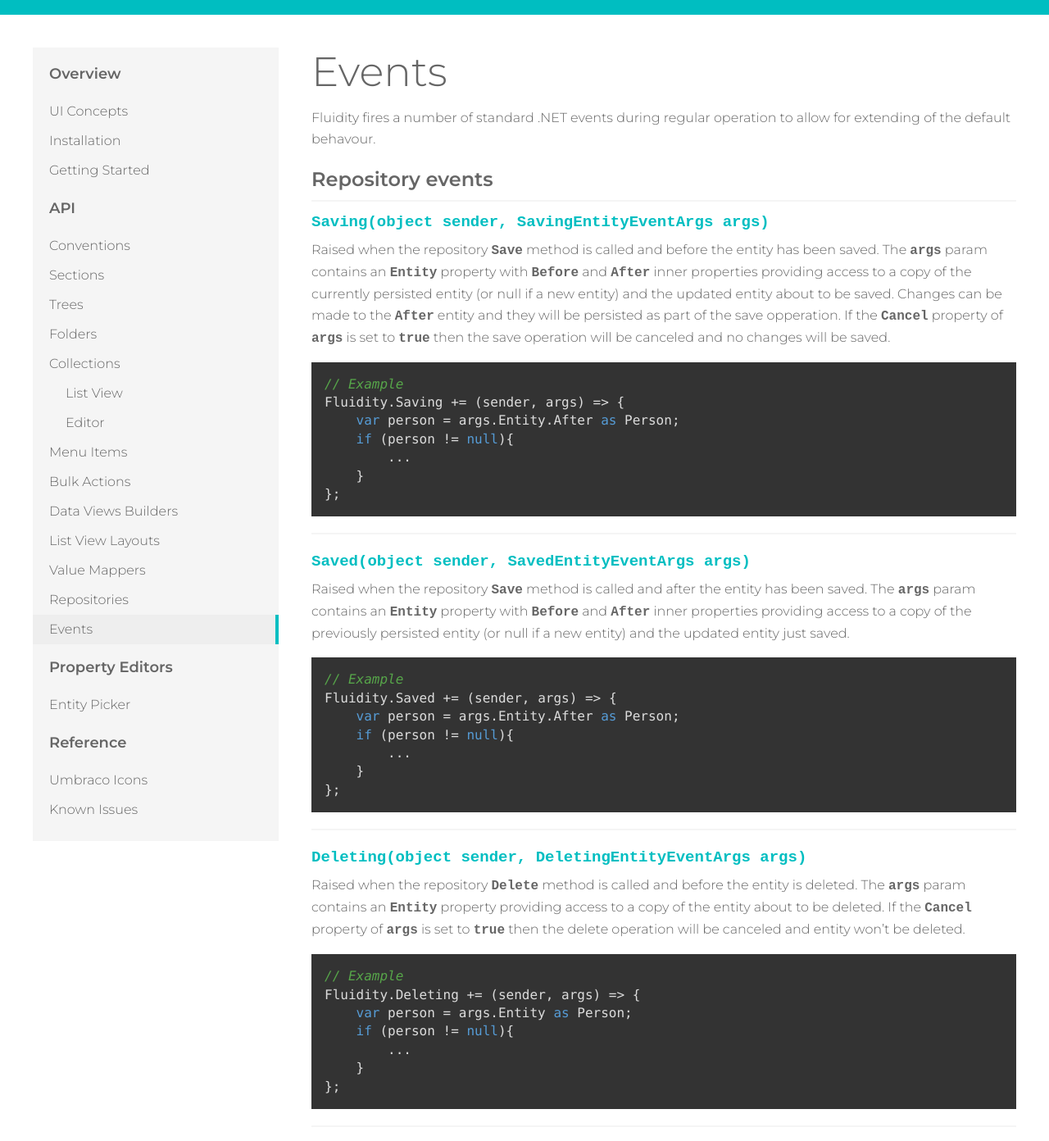
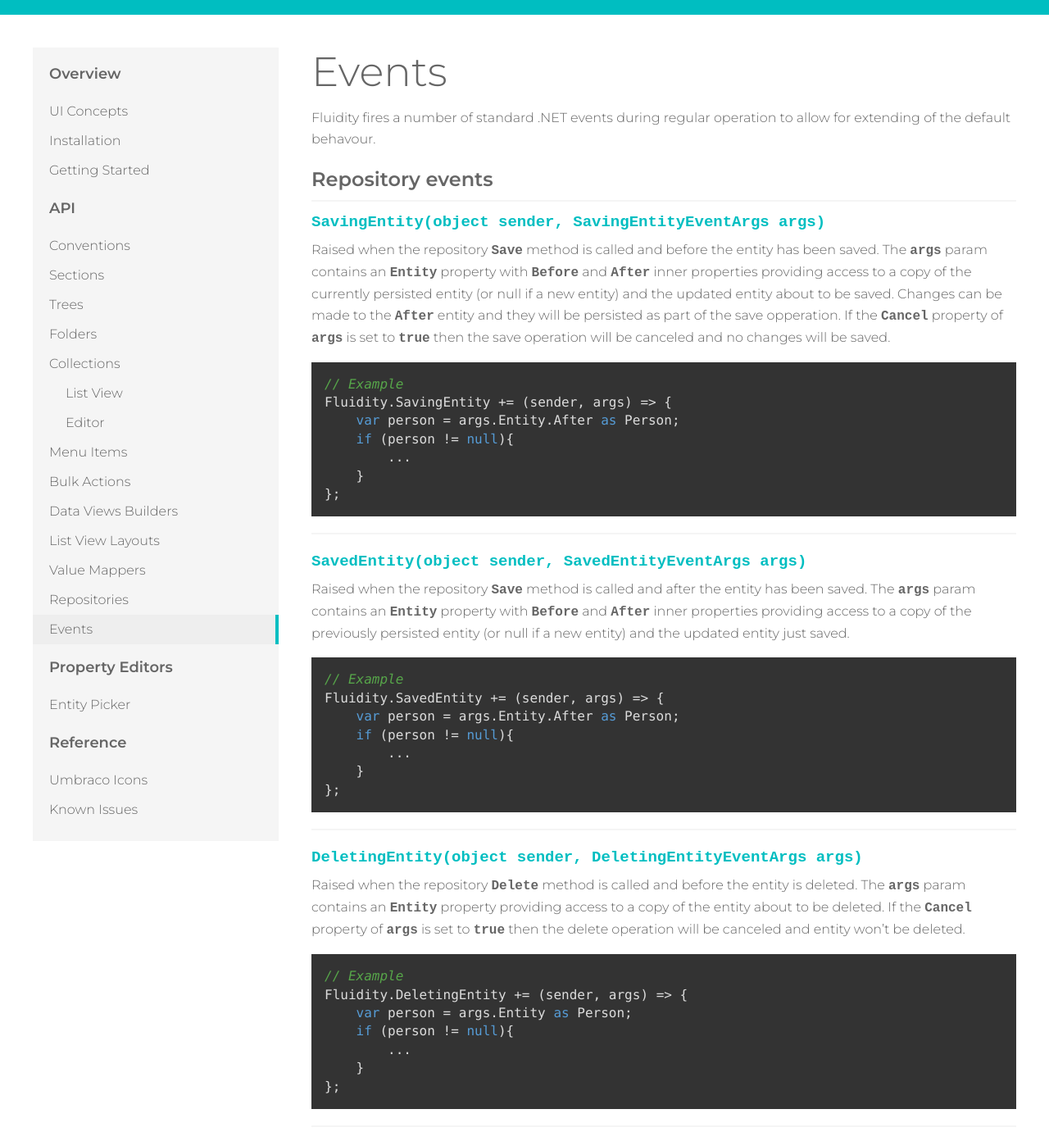
Before and after one commit to mattbrailsford/umbraco-fluidity, a Jekyll site: the page built from docs/_pages/02-api-11-events.md, in a window 1280 px wide and 1400 px high, scrolled down 267 px. Shown: the top 1392 px of the window at 82% size. Built offline with Jekyll 4.4.1, drawn with Linux system fonts in a browser that asks for light colours; some of the changed text lies outside the part shown.

Commit message:
Updated events docs as all events need "Entity" on the end of the name

`````diff
--- a/docs/_pages/02-api-11-events.md
+++ b/docs/_pages/02-api-11-events.md
@@ -9,14 +9,14 @@
 
 ### Repository events
 
-#### Saving(object sender, SavingEntityEventArgs args)
+#### SavingEntity(object sender, SavingEntityEventArgs args)
 {: .signature}
 
 Raised when the repository `Save` method is called and before the entity has been saved. The `args` param contains an `Entity` property with `Before` and `After` inner properties providing access to a copy of the currently persisted entity (or null if a new entity) and the updated entity about to be saved. Changes can be made to the `After` entity and they will be persisted as part of the save opperation. If the `Cancel` property of `args` is set to `true` then the save operation will be canceled and no changes will be saved.
 
 ````csharp
 // Example
-Fluidity.Saving += (sender, args) => {
+Fluidity.SavingEntity += (sender, args) => {
     var person = args.Entity.After as Person;
     if (person != null){
         ...
@@ -27,14 +27,14 @@
 ---
 
 
-#### Saved(object sender, SavedEntityEventArgs args)
+#### SavedEntity(object sender, SavedEntityEventArgs args)
 {: .signature}
 
 Raised when the repository `Save` method is called and after the entity has been saved. The `args` param contains an `Entity` property with `Before` and `After` inner properties providing access to a copy of the previously persisted entity (or null if a new entity) and the updated entity just saved.
 
 ````csharp
 // Example
-Fluidity.Saved += (sender, args) => {
+Fluidity.SavedEntity += (sender, args) => {
     var person = args.Entity.After as Person;
     if (person != null){
         ...
@@ -45,14 +45,14 @@
 ---
 
 
-#### Deleting(object sender, DeletingEntityEventArgs args)
+#### DeletingEntity(object sender, DeletingEntityEventArgs args)
 {: .signature}
 
 Raised when the repository `Delete` method is called and before the entity is deleted. The `args` param contains an `Entity` property providing access to a copy of the entity about to be deleted. If the `Cancel` property of `args` is set to `true` then the delete operation will be canceled and entity won't be deleted.
 
 ````csharp
 // Example
-Fluidity.Deleting += (sender, args) => {
+Fluidity.DeletingEntity += (sender, args) => {
     var person = args.Entity as Person;
     if (person != null){
         ...
`````
Also changed, not shown: other parts of docs/_pages/02-api-11-events.md (+2 -2 lines).
